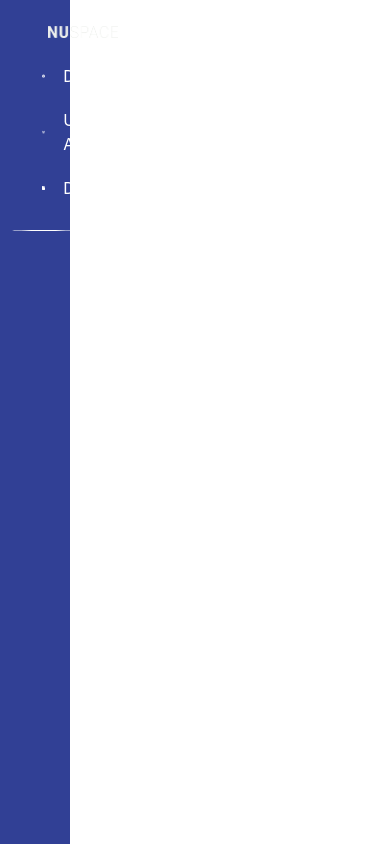
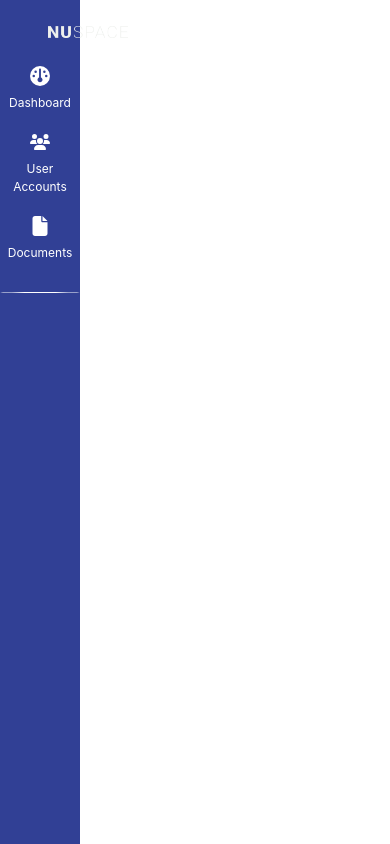
Before and after one commit to johndarrel29/nu_space_web_copy, a React (Create React App) app in the folder client/: page /dashboard in a window 390 px wide. Built offline with nearby package versions, Linux system fonts and the light colour scheme; what tailwindcss-motion would draw is missing.

Commit message:
version 1.5

```diff
--- a/client/src/components/SidebarButton.jsx
+++ b/client/src/components/SidebarButton.jsx
@@ -17,10 +17,10 @@ function SidebarButton({ icon, text, onClick }) {
 
 <div
     className={classNames(style.hoverDiv, 'relative flex items-center gap-2', {
-        [style.active]: isActive // Apply active class if clicked
+        // [style.active]: isActive // Apply active class if clicked
     })}
     onClick={handleClick}>
-        <img src={icon} alt="Dashboard" className='h-5 w-5'/>
+        <img src={icon} alt="Dashboard" className={style.icon}/>
             <h1 className={style.sidebarText}>{text}</h1>
 </div>
   );
--- a/client/src/css/Sidebar.module.css
+++ b/client/src/css/Sidebar.module.css
@@ -4,7 +4,6 @@
     background-color: #314095;
 
 }
-
 
 
 .sidebarContainer {
@@ -39,3 +38,16 @@
     background-color: #ffffff; /* White color for the separator line */
     margin-top: 20px; /* Adjust the margin as needed */
   }
+
+  @media (max-width: 1000px) {
+    .container {
+        width: 80px;
+    }
+    .sidebarContainer {
+        width: 100%;
+        margin-left: 0;
+
+    }
+
+
+  }
--- a/client/src/css/SidebarButton.module.css
+++ b/client/src/css/SidebarButton.module.css
@@ -22,3 +22,27 @@
     background-color: #1f2e5d; /* Keep the hover background color */
     border-radius: 5px;
 }
+
+.icon {
+    height: 20px;
+    width: 20px;
+}
+
+@media (max-width: 1000px) {
+    .hoverDiv {
+        flex-direction: column;
+        align-items: center;
+        justify-content: center;
+        padding: 10px;
+    }
+    .icon {
+        height: 20px;
+        width: 20px;
+    }
+
+    .sidebarText {
+        margin-left: 0;
+        text-align: center;
+        font-size: 12px;
+    }
+}
```
